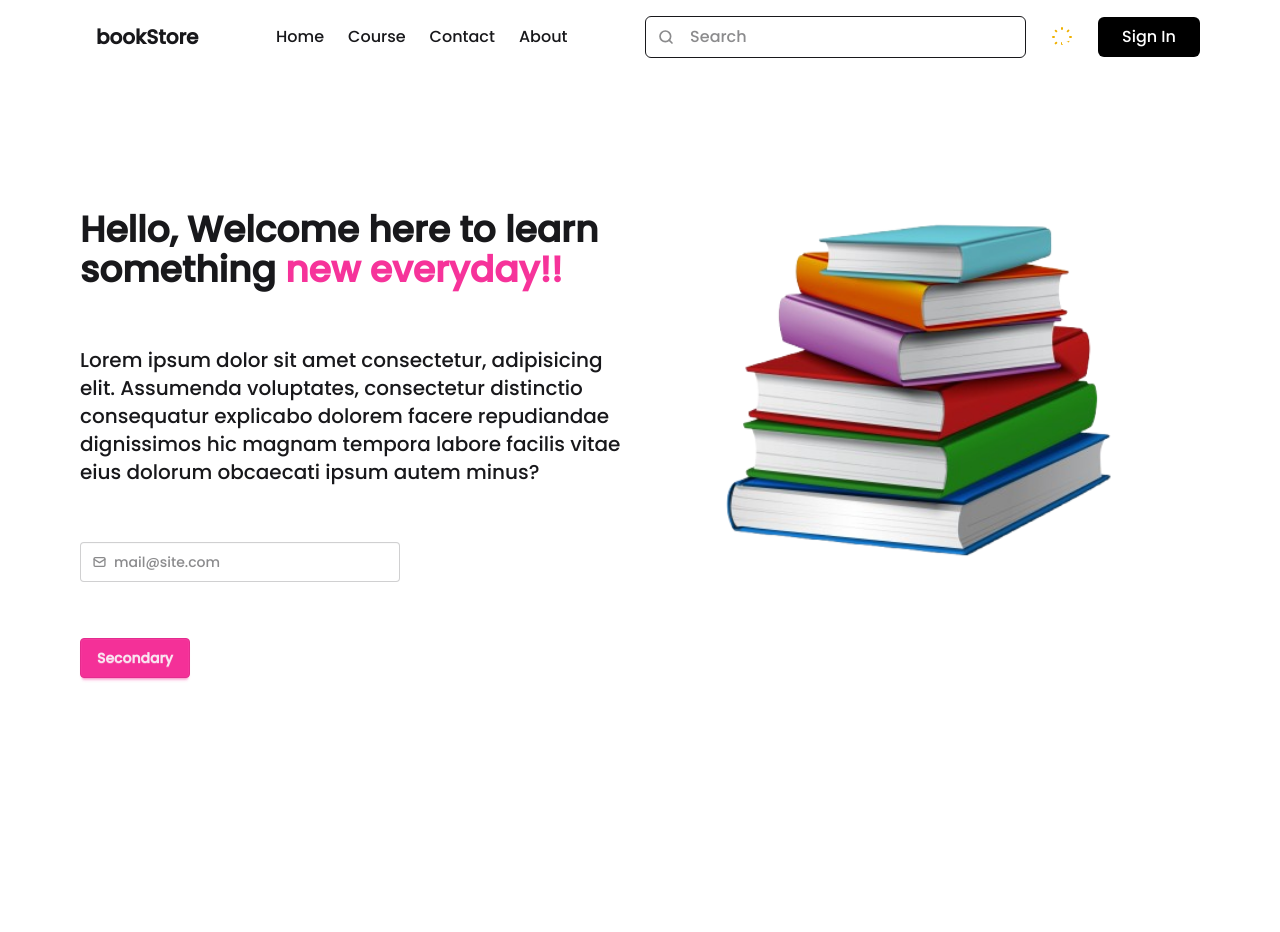
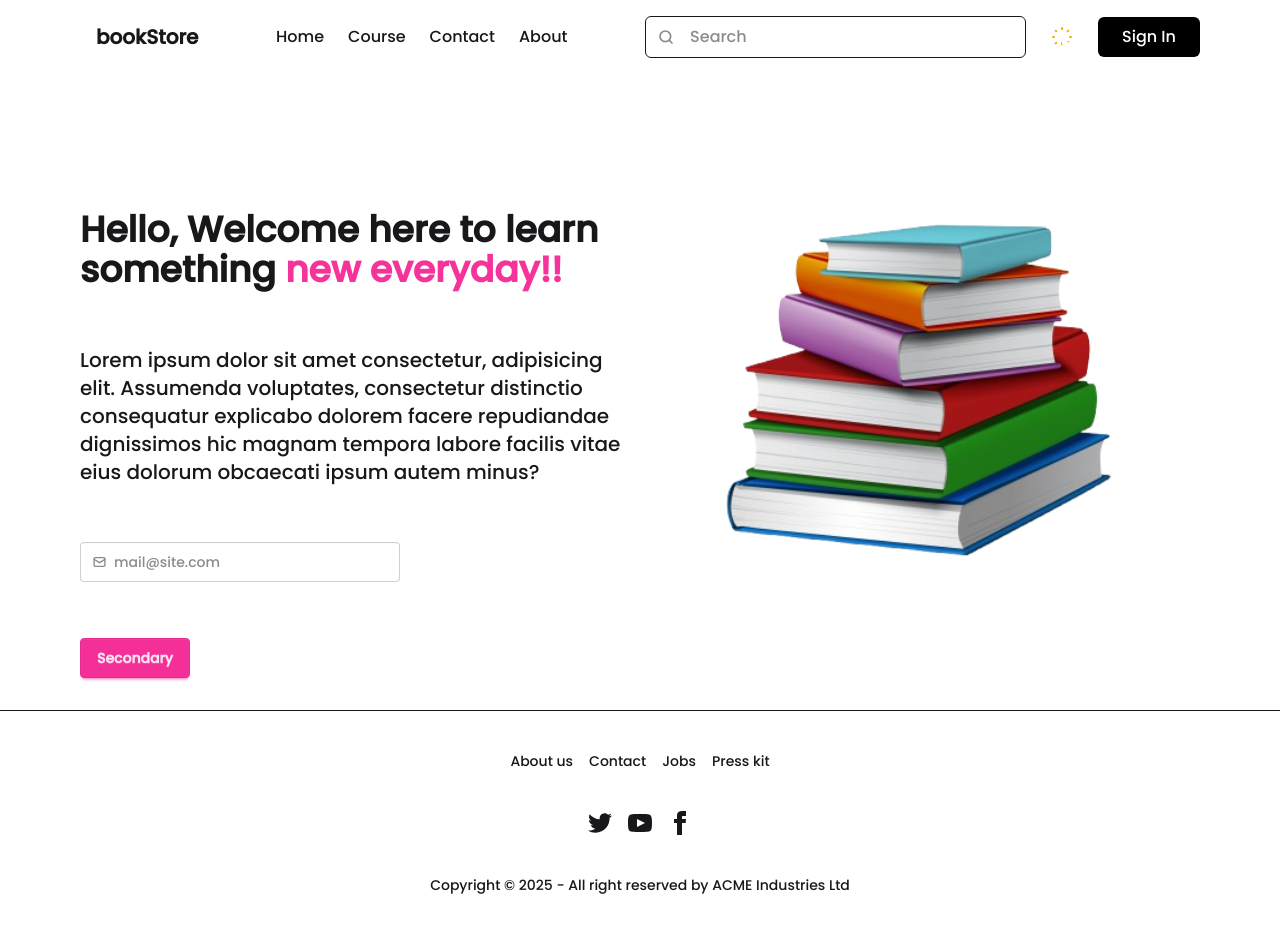
Before and after one commit to HanoodTunio/BookStore, a React (Vite) app in the folder front-end/: page / in a window 1280 px wide. Shown: the top 932 px of the page. Before the commit the page ends 800 px from the top, so only its background shows below. Built offline with nearby package versions, Linux system fonts and the light colour scheme.

Commit message:
Footer added

```diff
--- a/front-end/src/App.jsx
+++ b/front-end/src/App.jsx
@@ -1,11 +1,13 @@
 import Navbar from "./components/Navbar";
 import Banner from "./components/Banner";
+import Footer from "./components/Footer";
 
 function App() {
   return (
     <>
       <Navbar />
       <Banner />
+      <Footer />
     </>
   );
 }
--- /dev/null
+++ b/front-end/src/components/Footer.jsx
@@ -0,0 +1,64 @@
+import React from "react";
+
+function Footer() {
+  return (
+    <>
+      <div className="mt-8">
+        <hr />
+        <footer className="footer footer-horizontal footer-center text-base-content rounded p-10">
+          <nav className="grid grid-flow-col gap-4">
+            <a className="link link-hover">About us</a>
+            <a className="link link-hover">Contact</a>
+            <a className="link link-hover">Jobs</a>
+            <a className="link link-hover">Press kit</a>
+          </nav>
+          <nav>
+            <div className="grid grid-flow-col gap-4">
+              <a>
+                <svg
+                  xmlns="http://www.w3.org/2000/svg"
+                  width="24"
+                  height="24"
+                  viewBox="0 0 24 24"
+                  className="fill-current"
+                >
+                  <path d="M24 4.557c-.883.392-1.832.656-2.828.775 1.017-.609 1.798-1.574 2.165-2.724-.951.564-2.005.974-3.127 1.195-.897-.957-2.178-1.555-3.594-1.555-3.179 0-5.515 2.966-4.797 6.045-4.091-.205-7.719-2.165-10.148-5.144-1.29 2.213-.669 5.108 1.523 6.574-.806-.026-1.566-.247-2.229-.616-.054 2.281 1.581 4.415 3.949 4.89-.693.188-1.452.232-2.224.084.626 1.956 2.444 3.379 4.6 3.419-2.07 1.623-4.678 2.348-7.29 2.04 2.179 1.397 4.768 2.212 7.548 2.212 9.142 0 14.307-7.721 13.995-14.646.962-.695 1.797-1.562 2.457-2.549z"></path>
+                </svg>
+              </a>
+              <a>
+                <svg
+                  xmlns="http://www.w3.org/2000/svg"
+                  width="24"
+                  height="24"
+                  viewBox="0 0 24 24"
+                  className="fill-current"
+                >
+                  <path d="M19.615 3.184c-3.604-.246-11.631-.245-15.23 0-3.897.266-4.356 2.62-4.385 8.816.029 6.185.484 8.549 4.385 8.816 3.6.245 11.626.246 15.23 0 3.897-.266 4.356-2.62 4.385-8.816-.029-6.185-.484-8.549-4.385-8.816zm-10.615 12.816v-8l8 3.993-8 4.007z"></path>
+                </svg>
+              </a>
+              <a>
+                <svg
+                  xmlns="http://www.w3.org/2000/svg"
+                  width="24"
+                  height="24"
+                  viewBox="0 0 24 24"
+                  className="fill-current"
+                >
+                  <path d="M9 8h-3v4h3v12h5v-12h3.642l.358-4h-4v-1.667c0-.955.192-1.333 1.115-1.333h2.885v-5h-3.808c-3.596 0-5.192 1.583-5.192 4.615v3.385z"></path>
+                </svg>
+              </a>
+            </div>
+          </nav>
+          <aside>
+            <p>
+              Copyright © {new Date().getFullYear()} - All right reserved by
+              ACME Industries Ltd
+            </p>
+          </aside>
+        </footer>
+      </div>
+    </>
+  );
+}
+
+export default Footer;
```
